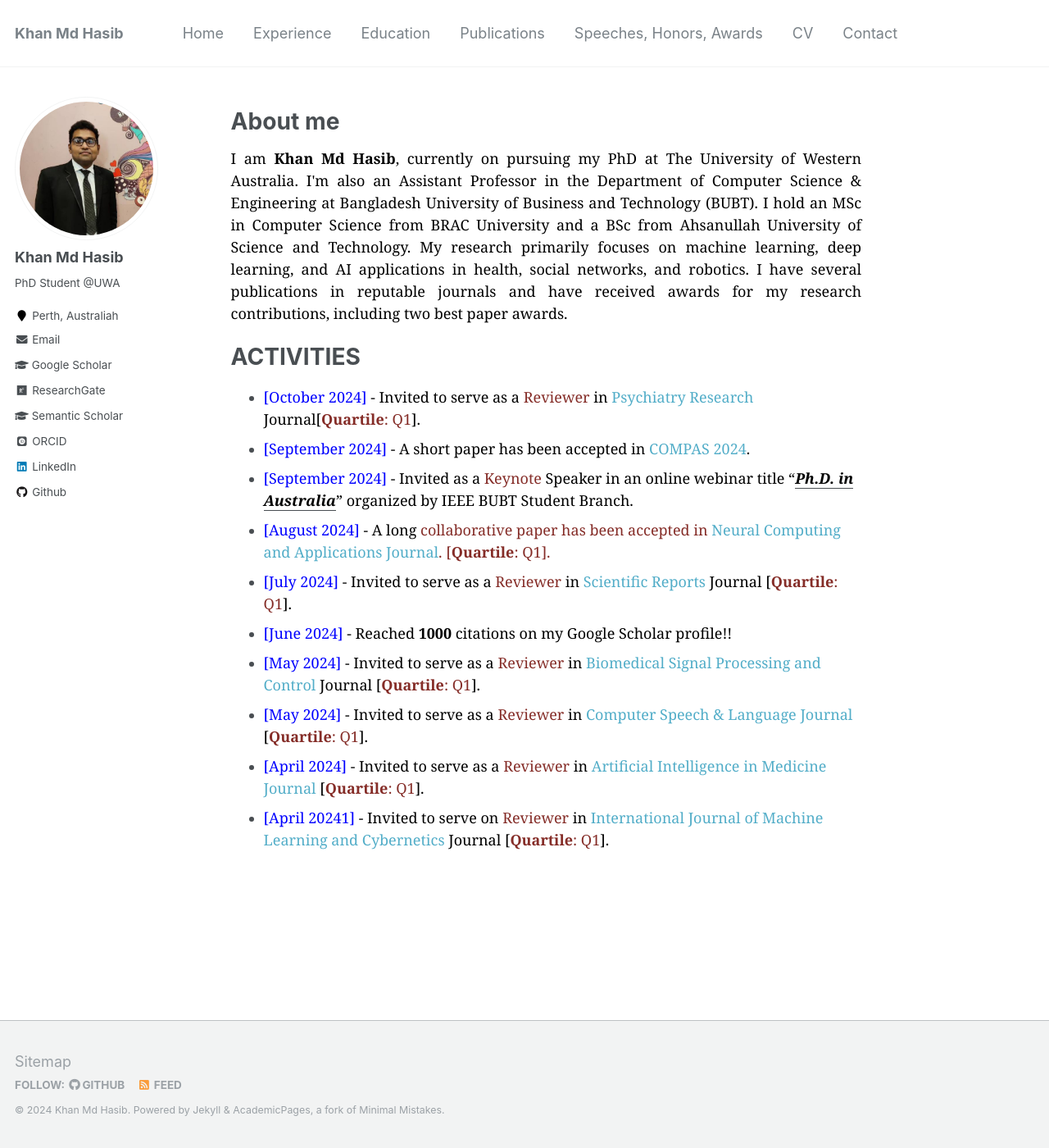
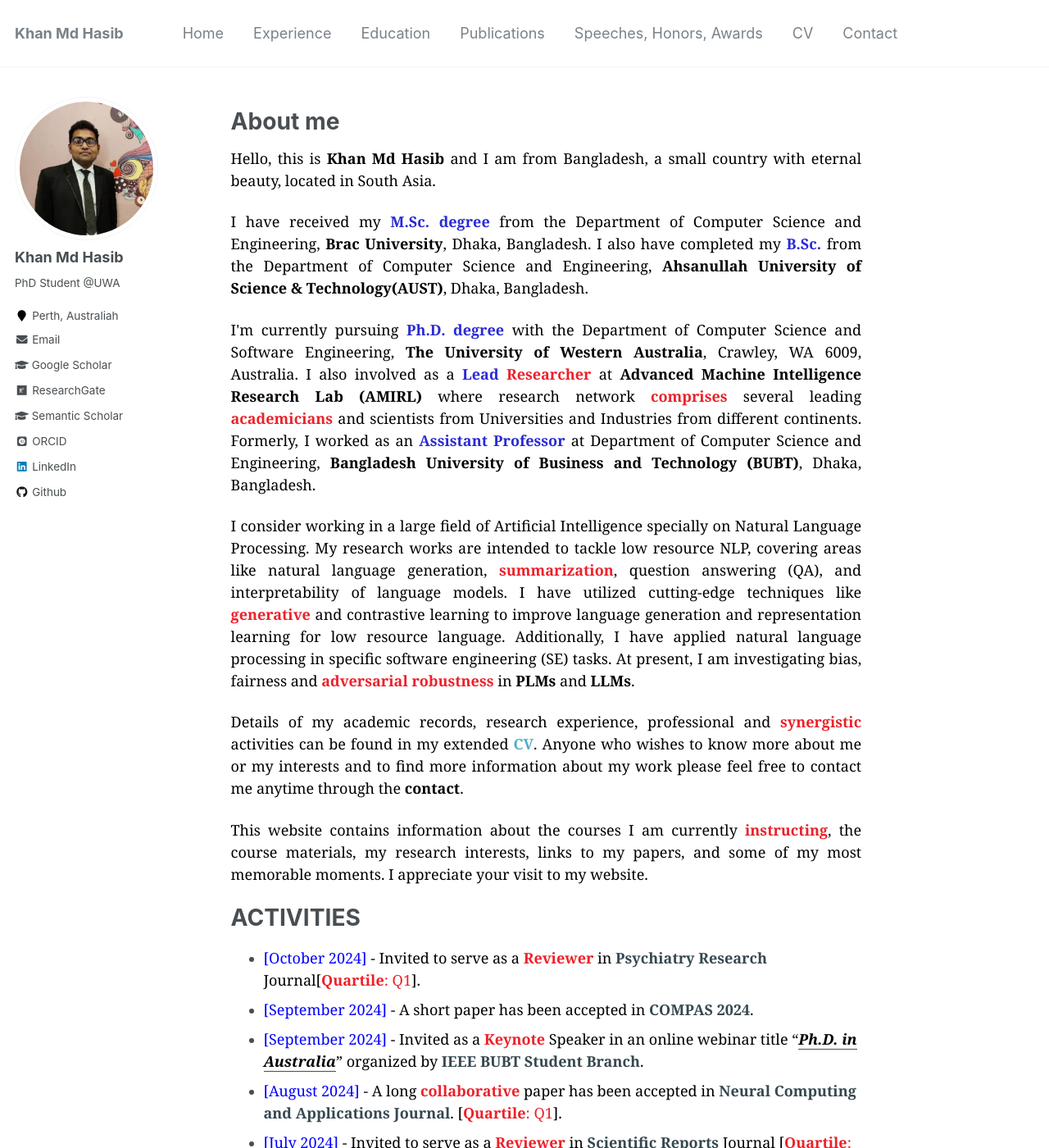
Before and after one commit to hasibaust13/hasibaust13.github.io, a Jekyll site: the page built from _pages/about.md, in a window 1280 px wide and 1400 px high. Shown: the whole window at 82% size. Built offline with Jekyll 4.4.1, drawn with Linux system fonts in a browser that asks for light colours; some web fonts are replaced.

Commit message:
about update

```diff
--- a/_pages/about.md
+++ b/_pages/about.md
@@ -9,18 +9,27 @@ redirect_from:
 ---
 
 # About me
+<p style="text-align:justify; color:black; font-family:Georgia"> Hello, this is <b>Khan Md Hasib</b> and I am from Bangladesh, a small country with eternal beauty, located in South Asia.</p>
 
-<p style="text-align:justify; color:black; font-family:Georgia"> I am <b>Khan Md Hasib</b>, currently on pursuing my PhD at The University of Western Australia. I'm also an Assistant Professor in the Department of Computer Science & Engineering at Bangladesh University of Business and Technology (BUBT). I hold an MSc in Computer Science from BRAC University and a BSc from Ahsanullah University of Science and Technology. My research primarily focuses on machine learning, deep learning, and AI applications in health, social networks, and robotics. I have several publications in reputable journals and have received awards for my research contributions, including two best paper awards.</p>
+<p style="text-align:justify; color:black; font-family:Georgia">I have received my <span style="color:#2a2ad3;font-weight:bold">M.Sc. degree</span> from the Department of Computer Science and Engineering, <b><a href="https://www.aust.edu/" target="_blank" style="color:black;">Brac University</a></b>, Dhaka, Bangladesh. I also have completed my <span style="color:#2a2ad3;font-weight:bold">B.Sc.</span> from the Department of Computer Science and Engineering, <b><a href="https://www.aust.edu/" target="_blank" style="color:black;">Ahsanullah University of Science & Technology(AUST)</a></b>, Dhaka, Bangladesh.</p>
+
+<p style="text-align:justify; color:black; font-family:Georgia">I'm currently pursuing <span style="color:#2a2ad3;font-weight:bold">Ph.D. degree</span> with the Department of Computer Science and Software Engineering, <b><a href="https://www.uwa.edu.au/" target="_blank" style="color:black;">The University of Western Australia</a></b>, Crawley, WA 6009, Australia. I also involved as a <span style="color:#2a2ad3;font-weight:bold">Lead</span>  <span style="color:#ec212a;font-weight:bold">Researcher</span> at <b><a href="https://amirl.org/" target="_blank" style="color:black;">Advanced Machine Intelligence Research Lab (AMIRL)</a></b> where research network <span style="color:#ec212a;font-weight:bold">comprises</span> several leading <span style="color:#ec212a;font-weight:bold">academicians</span> and scientists from Universities and Industries from different continents. Formerly, I worked as an <span style="color:#2a2ad3;font-weight:bold">Assistant Professor</span> at Department of Computer Science and Engineering, <b><a href="https://www.bubt.edu.bd" target="_blank" style="color:black;">Bangladesh University of Business and Technology (BUBT)</a></b>, Dhaka, Bangladesh.</p>
+
+<p style="text-align:justify; color:black; font-family:Georgia">I consider working in a large field of Artificial Intelligence specially on Natural Language Processing. My research works are intended to tackle low resource NLP, covering areas like natural language generation, <span style="color:#ec212a;font-weight:bold">summarization</span>, question answering (QA), and interpretability of language models. I have utilized cutting-edge techniques like <span style="color:#ec212a;font-weight:bold">generative</span> and contrastive learning to improve language generation and representation learning for low resource language. Additionally, I have applied natural language processing in specific software engineering (SE) tasks. At present, I am investigating bias, fairness and <span style="color:#ec212a;font-weight:bold">adversarial robustness</span> in <b>PLMs</b> and <b>LLMs</b>.</p>
+
+<p style="text-align:justify; color:black; font-family:Georgia">Details of my academic records, research experience, professional and <span style="color:#ec212a;font-weight:bold">synergistic</span> activities can be found in my extended <b><a href="../resume" target="_blank">CV</a></b>. Anyone who wishes to know more about me or my interests and to find more information about my work please feel free to contact me anytime through the <b><a href="../contact" target="_blank" style="color:black;">contact</a></b>.</p>
+
+<p style="text-align:justify; color:black; font-family:Georgia">This website contains information about the courses I am currently <span style="color:#ec212a;font-weight:bold">instructing</span>, the course materials, my research interests, links to my papers, and some of my most memorable moments. I appreciate your visit to my website.</p>
 
 
 # ACTIVITIES
-* <span style="font-family:Georgia; color:black"><span style="color:Blue">[October 2024]</span> - Invited to serve as a <span style="color:#852d28">Reviewer</span> in [Psychiatry Research](https://www.sciencedirect.com/journal/psychiatry-research) Journal[<span style="color:#852d28"><b>Quartile</b>: Q1</span>].</span>
-* <span style="font-family:Georgia; color:black"><span style="color:Blue">[September 2024]</span> - A short paper has been accepted in [COMPAS 2024](https://www.compasconf.org/).
-* <span style="font-family:Georgia; color:black"><span style="color:Blue">[September 2024]</span> - Invited as a <span style="color:#852d28">Keynote</span> Speaker in an online webinar title "<b><i><u>Ph.D. in Australia</u></i></b>" organized by IEEE BUBT Student Branch.</span>
-* <span style="font-family:Georgia; color:black"><span style="color:Blue">[August 2024]</span> - A long <span style="color:#852d28">collaborative paper has been accepted in [Neural Computing and Applications Journal](https://link.springer.com/journal/521). [<span style="color:#852d28"><b>Quartile</b>: Q1</span>].</span>
-* <span style="font-family:Georgia; color:black"><span style="color:Blue">[July 2024]</span> - Invited to serve as a <span style="color:#852d28">Reviewer</span> in [Scientific Reports](https://www.nature.com/srep/) Journal [<span style="color:#852d28"><b>Quartile</b>: Q1</span>].</span>
+* <span style="font-family:Georgia; color:black"><span style="color:Blue">[October 2024]</span> - Invited to serve as a <span style="color:#ec212a;font-weight:bold">Reviewer</span> in <a href="https://www.sciencedirect.com/journal/psychiatry-research" target="_blank" style="color:#364850;font-weight:bold">Psychiatry Research</a> Journal[<span style="color:#ec212a"><b>Quartile</b>: Q1</span>].</span>
+* <span style="font-family:Georgia; color:black"><span style="color:Blue">[September 2024]</span> - A short paper has been accepted in <a href="https://www.compasconf.org/" target="_blank" style="color:#364850;font-weight:bold">COMPAS 2024</a>.
+* <span style="font-family:Georgia; color:black"><span style="color:Blue">[September 2024]</span> - Invited as a <span style="color:#ec212a;font-weight:bold">Keynote</span> Speaker in an online webinar title "<b><i><u>Ph.D. in Australia</u></i></b>" organized by <span style="color:#364850;font-weight:bold">IEEE BUBT Student Branch</span>.</span>
+* <span style="font-family:Georgia; color:black"><span style="color:Blue">[August 2024]</span> - A long <span style="color:#ec212a;font-weight:bold">collaborative</span> paper has been accepted in <a href="https://link.springer.com/journal/521" target="_blank" style="color:#364850;font-weight:bold">Neural Computing and Applications Journal</a>. [<span style="color:#ec212a"><b>Quartile</b>: Q1</span>].</span>
+* <span style="font-family:Georgia; color:black"><span style="color:Blue">[July 2024]</span> - Invited to serve as a <span style="color:#ec212a;font-weight:bold">Reviewer</span> in <a href="https://www.nature.com/srep/" target="_blank" style="color:#364850;font-weight:bold">Scientific Reports</a> Journal [<span style="color:#ec212a"><b>Quartile</b>: Q1</span>].</span>
 * <span style="font-family:Georgia; color:black"><span style="color:Blue">[June 2024]</span> - Reached <b>1000</b> citations on my Google Scholar profile!!
-* <span style="font-family:Georgia; color:black"><span style="color:Blue">[May 2024]</span> - Invited to serve as a <span style="color:#852d28">Reviewer</span> in [Biomedical Signal Processing and Control](https://www.sciencedirect.com/journal/biomedical-signal-processing-and-control) Journal [<span style="color:#852d28"><b>Quartile</b>: Q1</span>].</span>
-* <span style="font-family:Georgia; color:black"><span style="color:Blue">[May 2024]</span> - Invited to serve as a <span style="color:#852d28">Reviewer</span> in [Computer Speech & Language Journal](https://www.sciencedirect.com/journal/computer-speech-and-language) [<span style="color:#852d28"><b>Quartile</b>: Q1</span>].</span>
-* <span style="font-family:Georgia; color:black"><span style="color:Blue">[April 2024]</span> - Invited to serve as a <span style="color:#852d28">Reviewer</span> in [Artificial Intelligence in Medicine Journal](https://www.sciencedirect.com/journal/artificial-intelligence-in-medicine) [<span style="color:#852d28"><b>Quartile</b>: Q1</span>].</span>
-* <span style="font-family:Georgia; color:black"><span style="color:Blue">[April 20241]</span> - Invited to serve on <span style="color:#852d28">Reviewer</span> in [International Journal of Machine Learning and Cybernetics](https://www.scimagojr.com/journalsearch.php?q=19700177336&tip=sid&clean=0) Journal [<span style="color:#852d28"><b>Quartile</b>: Q1</span>].</span>
+* <span style="font-family:Georgia; color:black"><span style="color:Blue">[May 2024]</span> - Invited to serve as a <span style="color:#ec212a;font-weight:bold">Reviewer</span> in <a href="https://www.sciencedirect.com/journal/biomedical-signal-processing-and-control" target="_blank" style="color:#364850;font-weight:bold">Biomedical Signal Processing and Control</a> Journal [<span style="color:#ec212a"><b>Quartile</b>: Q1</span>].</span>
+* <span style="font-family:Georgia; color:black"><span style="color:Blue">[May 2024]</span> - Invited to serve as a <span style="color:#ec212a;font-weight:bold">Reviewer</span> in <a href="https://www.sciencedirect.com/journal/computer-speech-and-language" target="_blank" style="color:#364850;font-weight:bold">Computer Speech & Language Journal</a> [<span style="color:#ec212a"><b>Quartile</b>: Q1</span>].</span>
+* <span style="font-family:Georgia; color:black"><span style="color:Blue">[April 2024]</span> - Invited to serve as a <span style="color:#ec212a;font-weight:bold">Reviewer</span> in <a href="https://www.sciencedirect.com/journal/artificial-intelligence-in-medicine" target="_blank" style="color:#364850;font-weight:bold">Artificial Intelligence in Medicine Journal</a> [<span style="color:#ec212a"><b>Quartile</b>: Q1</span>].</span>
+* <span style="font-family:Georgia; color:black"><span style="color:Blue">[April 20241]</span> - Invited to serve on <span style="color:#ec212a;font-weight:bold">Reviewer</span> in <a href="https://www.scimagojr.com/journalsearch.php?q=19700177336&tip=sid&clean=0" target="_blank" style="color:#364850;font-weight:bold">International Journal of Machine Learning and Cybernetics</a> Journal [<span style="color:#ec212a"><b>Quartile</b>: Q1</span>].</span>
```
Also changed, not shown: 2 other files.
